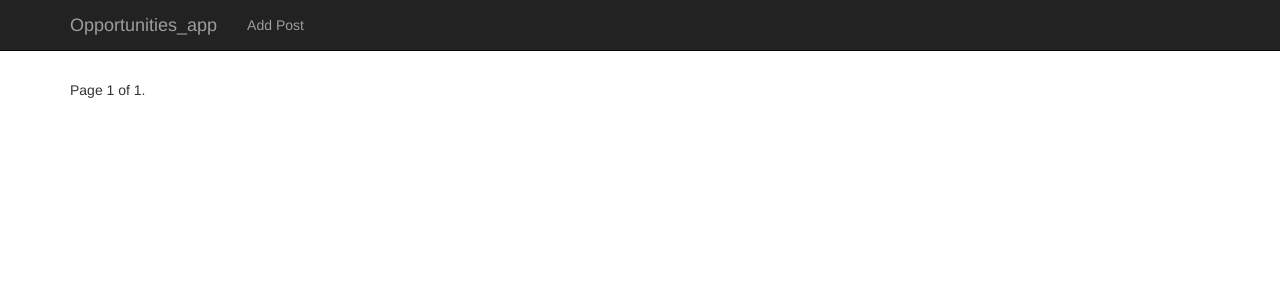
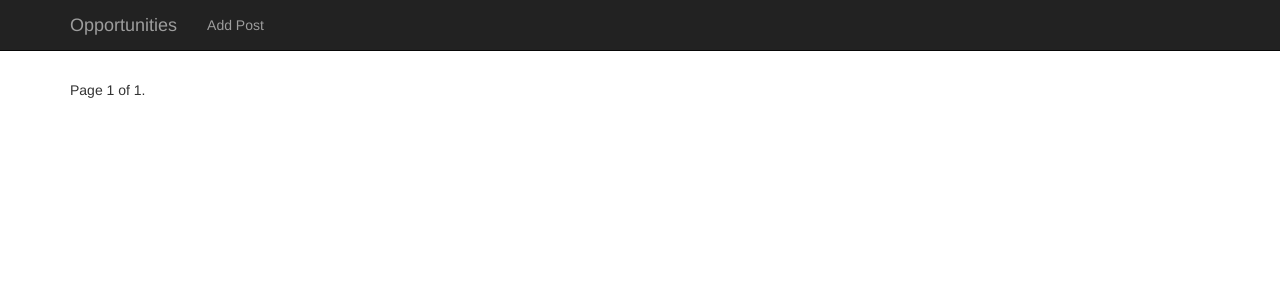
Before and after one commit to PyLadiesDC/opportunities, a Django app: page /opportunities_app/list/ in a window 1280 px wide. Shown: the top 300 px of the page. Run offline with Django 3.2, Linux system fonts and the light colour scheme; data that the repository does not hold is empty; some libraries are stand-ins or nearby versions.

Commit message:
prep for heroku

```diff
--- a/diversity_webpage/opportunities_app/templates/base.html
+++ b/diversity_webpage/opportunities_app/templates/base.html
@@ -2,7 +2,7 @@
 <html lang="en">
 	<head>
 		<meta charset="utf-8">
-		<title>Opportunities_app</title>
+		<title>Opportunities</title>
 		<meta name="viewport" content="width=device-width, initial-scale=1.0">
 		<meta name="description" content="">
 		<meta name="author" content="">
@@ -38,7 +38,7 @@
 						<span class="icon-bar"></span>
 						<span class="icon-bar"></span>
 					</button>
-					<a class="navbar-brand" href="/opportunities_app">Opportunities_app</a>
+					<a class="navbar-brand" href="/opportunities_app">Opportunities</a>
 				</div>
 				<div class="collapse navbar-collapse">
 					<ul class="nav navbar-nav">
--- a/diversity_webpage/opportunities_app/templates/opportunities_app/list_posts.html
+++ b/diversity_webpage/opportunities_app/templates/opportunities_app/list_posts.html
@@ -14,6 +14,13 @@
 
                 <h4>Description</h4>
 				<p>{{ post.content }}</p>
+
+                <h4>Compensation</h4>
+                {% if post.is_compensated %}
+                    <p>{{ post.compensation }}</p>
+                {% else %}
+                    <p>No compensation</p>
+                {% endif %}
 
                 {% if post.benefits %}
                     <h4>Benefits</h4>
--- a/diversity_webpage/requirements.txt
+++ b/diversity_webpage/requirements.txt
@@ -1,3 +1,4 @@
 Django==1.8.4
 django_forms_bootstrap
 django-localflavor==1.1
+gunicorn==19.3.0
```
Also changed, not shown: 1 other file.
